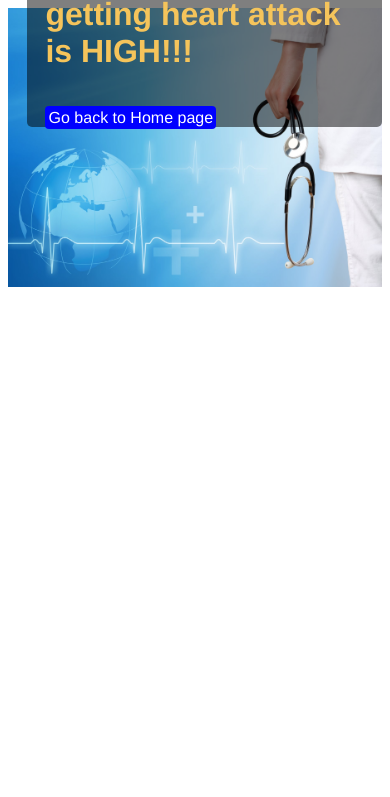
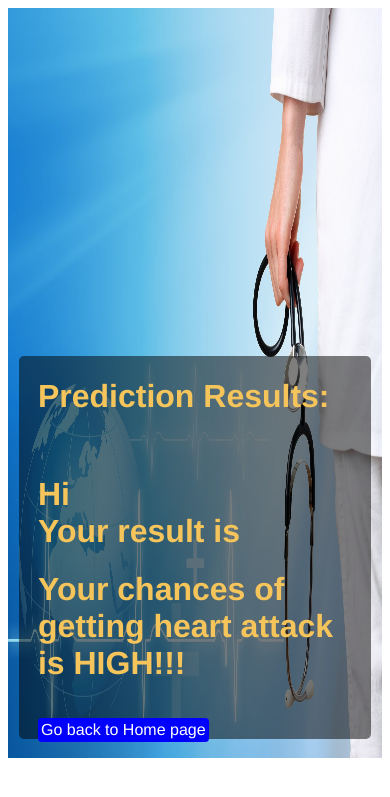
Before and after one commit to AniruddhA-Omni/Heart-atk-website, a Flask app: page /templates/result.html in a window 390 px wide. Shown: the top 797 px of the page. Run offline with Flask 2, Linux system fonts and the light colour scheme; parts of the project's set-up code (start-up, migrations or seed data) failed here and were passed over.

Commit message:
Update result.html

```diff
--- a/templates/result.html
+++ b/templates/result.html
@@ -33,15 +33,15 @@
             border-radius: 4px;
         }
 
-        @media screen and (max-width: 360px) {
+       @media screen and (max-width: 420px) {
 
 
             img{
-                height: 640px;
+                height: 750px;
             }
             .text-block {
             position: absolute;
-            bottom: 6%;
+            bottom: 3%;
             left: 3%;
             right: 3%;
         }
```
